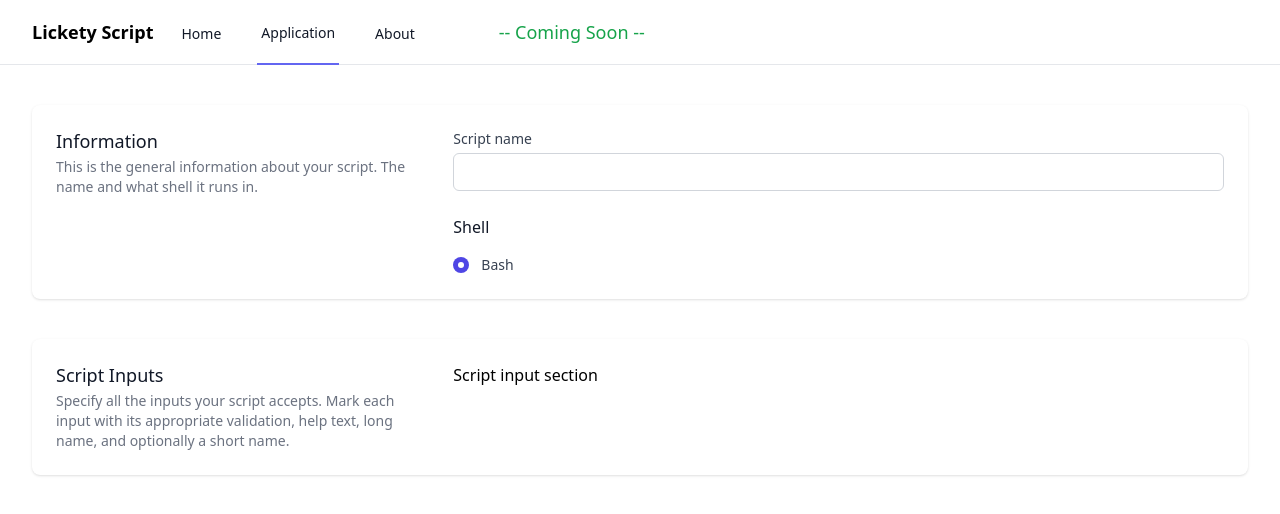
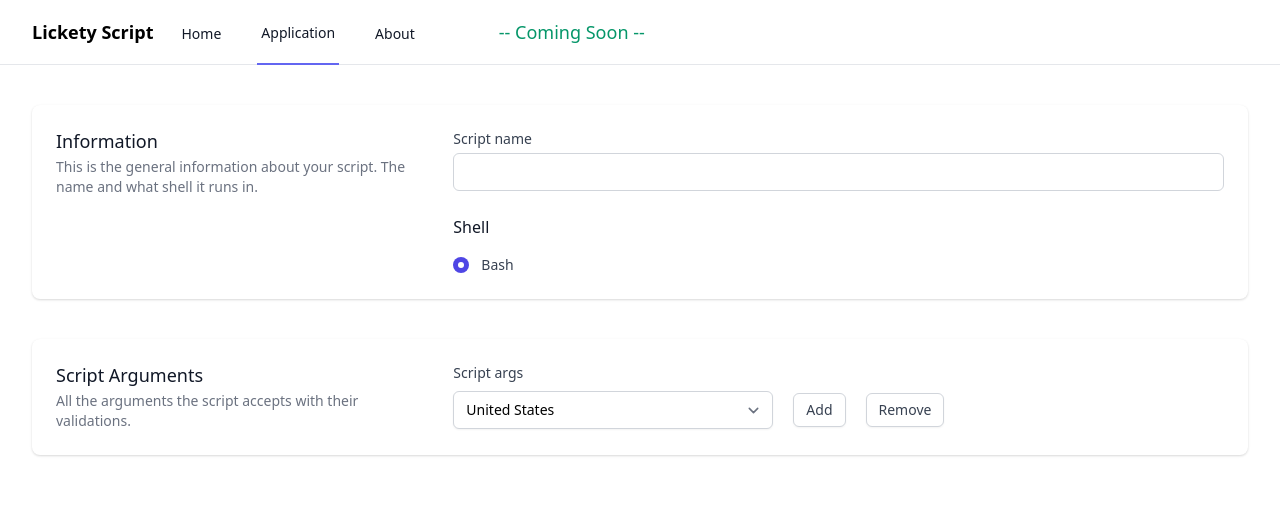
Before and after one commit to mikeleitz/licketyscript-portal, a Vue app: page /licketyScriptApp in a window 1280 px wide. Shown: the top 514 px of the page. Built offline with nearby package versions, Linux system fonts and the light colour scheme; what @tailwindcss/typography would draw is missing.

Commit message:
Checkpoint in new ui for args.

```diff
--- a/package.json
+++ b/package.json
@@ -8,7 +8,9 @@
     "lint": "vue-cli-service lint"
   },
   "dependencies": {
+    "@tailwindcss/postcss7-compat": "^2.0.2",
     "core-js": "^3.6.5",
+    "tailwindcss": "npm:@tailwindcss/postcss7-compat@^2.0.2",
     "vue": "^2.6.11",
     "vue-gtag": "^1.10.0",
     "vue-router": "^3.2.0"
--- a/src/components/App/ScriptInput.vue
+++ b/src/components/App/ScriptInput.vue
@@ -1,17 +1,38 @@
 <template>
-  <div class="mt-10 bg-white shadow px-4 py-5 sm:rounded-lg sm:p-6">
+  <div class="bg-white shadow px-4 py-5 sm:rounded-lg sm:p-6">
     <div class="md:grid md:grid-cols-3 md:gap-6">
       <div class="md:col-span-1">
-        <h3 class="text-lg font-medium leading-6 text-gray-900">Script Inputs</h3>
-        <p class="mt-1 text-sm text-gray-500">Specify all the inputs your script accepts. Mark each input with its
-          appropriate validation, help text, long name, and optionally a short name.</p>
+        <h3 class="text-lg font-medium leading-6 text-gray-900">Script Arguments</h3>
+        <p class="mt-1 text-sm text-gray-500">All the arguments the script accepts with their validations.</p>
       </div>
       <div class="mt-5 md:mt-0 md:col-span-2">
-        Script input section
+        <form class="space-y-6" action="#" method="POST">
+          <fieldset>
+            <div>
+              <div>
+                <label class="block text-sm font-medium text-gray-700">
+                  Script args
+                </label>
+                <div class="mt-2 flex items-center space-x-5">
+                    <select id="args" name="country" autocomplete="country" class="max-w-lg block focus:ring-indigo-500 focus:border-indigo-500 w-full shadow-sm sm:max-w-xs sm:text-sm border-gray-300 rounded-md">
+                      <option>United States</option>
+                      <option>Canada</option>
+                      <option>Mexico</option>
+                    </select>
+                  <button type="button" class="bg-white py-2 px-3 border border-gray-300 rounded-md shadow-sm text-sm leading-4 font-medium text-gray-700 hover:bg-gray-50 focus:outline-none focus:ring-2 focus:ring-offset-2 focus:ring-indigo-500">
+                    Add
+                  </button>
+                  <button type="button" class="bg-white py-2 px-3 border border-gray-300 rounded-md shadow-sm text-sm leading-4 font-medium text-gray-700 hover:bg-gray-50 focus:outline-none focus:ring-2 focus:ring-offset-2 focus:ring-indigo-500">
+                    Remove
+                  </button>
+                </div>
+              </div>
+            </div>
+          </fieldset>
+        </form>
       </div>
     </div>
   </div>
-
 
 </template>
 
--- a/src/views/LicketyScriptApp.vue
+++ b/src/views/LicketyScriptApp.vue
@@ -11,7 +11,8 @@
       <main>
         <div class="mt-10 max-w-7xl mx-auto sm:px-6 lg:px-8">
           <ScriptInformation/>
-
+        </div>
+        <div class="mt-10 max-w-7xl mx-auto sm:px-6 lg:px-8">
           <ScriptInput/>
         </div>
       </main>
--- a/tailwind.config.js
+++ b/tailwind.config.js
@@ -1,8 +1,14 @@
+const colors = require('tailwindcss/colors')
+
 module.exports = {
   purge: { content: ['./public/**/*.html', './src/**/*.vue'] },
   darkMode: false, // or 'media' or 'class'
   theme: {
-    extend: {},
+    extend: {
+      colors: {
+        rose: colors.rose
+      }
+    },
   },
   variants: {
     extend: {},
```
Also changed, not shown: 1 other file (tests, documents, lock files or other folders).
